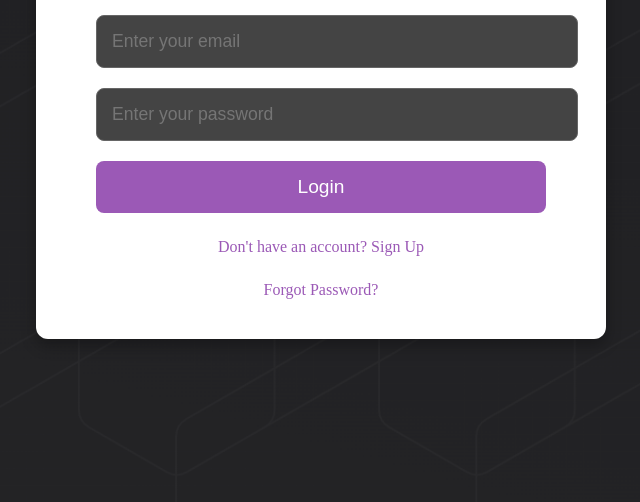
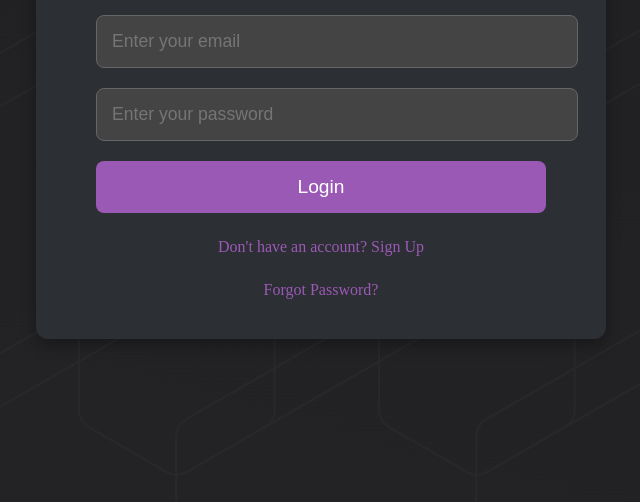
Before and after one commit to deveshrathore123/login_page-, a plain HTML site: page index.html in a window 1280 px wide. Shown: the part 298-800 px from the top of the page, without its empty margins (319-959 px from the left). Drawn offline with Linux system fonts and the light colour scheme.

Commit message:
Update index.html

```diff
--- a/index.html
+++ b/index.html
@@ -18,6 +18,7 @@
             align-items: center;
             color: #fff;
             position: relative;
+            background-color: #000; /* Black background for the entire body */
         }
 
         /* Background image applied using an img tag */
@@ -27,12 +28,12 @@
             left: 0;
             width: 100%;
             height: 100%;
-            z-index: -1; /* Ensures that the image is behind the form */
+            z-index: -1; /* Ensures the image is behind the form */
             object-fit: cover;
         }
 
         .login-form {
-            background-color: #ffffff; /* White background for the login form */
+            background-color: #2c2f33; /* Dark grayish background for the login form */
             padding: 40px 60px;
             border-radius: 12px;
             box-shadow: 0 6px 15px rgba(0, 0, 0, 0.3);
```
